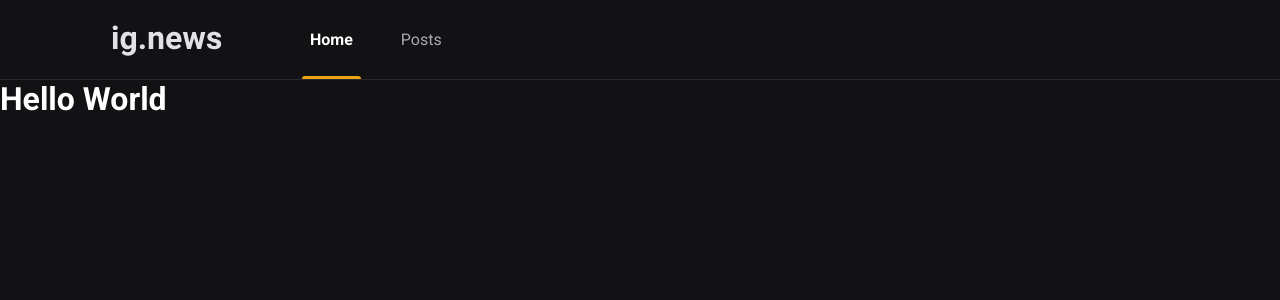
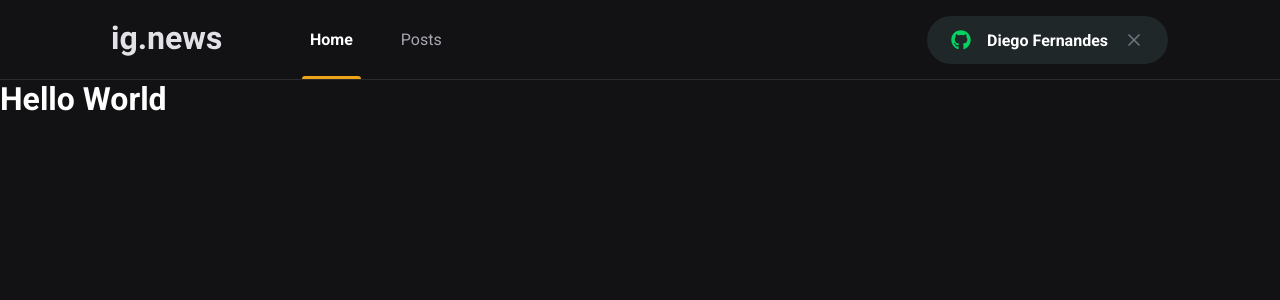
Before and after one commit to sararchh/nextjs-igNews, a Next.js app: page / in a window 1280 px wide. Shown: the top 300 px of the page. Built offline with nearby package versions, Linux system fonts and the light colour scheme.

Commit message:
icongithub

```diff
--- a/package.json
+++ b/package.json
@@ -13,6 +13,7 @@
     "next": "12.1.0",
     "react": "17.0.2",
     "react-dom": "17.0.2",
+    "react-icons": "^4.3.1",
     "sass": "^1.49.9",
     "typescript": "^4.6.2"
   },
--- a/src/components/Header/index.tsx
+++ b/src/components/Header/index.tsx
@@ -1,3 +1,4 @@
+import { SingInButton } from '../SingInButton';
 import styles from './styles.module.scss';
 
 export function Header() {
@@ -9,6 +10,8 @@
           <a className={styles.active} href="">Home</a>
           <a href="">Posts</a>
         </nav>
+
+        <SingInButton />
       </div>
     </header>
   );
--- a/src/components/Header/styles.module.scss
+++ b/src/components/Header/styles.module.scss
@@ -52,4 +52,8 @@
       }
     }
   }
+
+  > button {
+    margin-left: auto //Quando a margin é de algum lado e se da auto, o css tenta dar a maior margin que puder
+  }
 }
--- /dev/null
+++ b/src/components/SingInButton/index.tsx
@@ -0,0 +1,28 @@
+import styles from './styles.module.scss';
+import { FaGithub } from 'react-icons/fa';
+import { FiX } from 'react-icons/fi';
+
+export function SingInButton() {
+  const isUserLoggedIn = true;
+
+  return isUserLoggedIn ? (
+    <button
+      type="button"
+      className={styles.singInButton}
+    >
+      <FaGithub color="#04d361" />
+      Diego Fernandes
+      <FiX color="#737380" className={styles.closeIcon} />
+    </button>
+
+  ) : (
+
+    <button
+      type="button"
+      className={styles.singInButton}
+    >
+      <FaGithub color="#eba417" />
+      Sign in with Github
+    </button >
+  );
+}
--- /dev/null
+++ b/src/components/SingInButton/styles.module.scss
@@ -0,0 +1,35 @@
+.singInButton {
+  height: 3rem;
+  border-radius: 3rem;
+  background: var(--gray-850);
+  border: 0;
+  padding: 0 1.5rem;
+
+
+  display: flex;
+  align-items: center;
+  justify-content: center;
+
+  color: var(--white);
+  font-weight: bold;
+
+  svg {
+    width: 20px;
+    height: 20px;
+  }
+
+  svg:first-child {
+    margin-right: 1rem;
+  }
+
+  svg.closeIcon {
+    margin-left: 1rem;
+  }
+
+  transition: filter 0.2s;
+
+  &:hover {
+    filter: brightness(0.8);
+  }
+
+}
--- a/src/styles/global.scss
+++ b/src/styles/global.scss
@@ -10,6 +10,7 @@
   --gray-100: #e1e1e6;
   --gray-300: #a8a8b3;
   --gray-800: #29292e;
+  --gray-850: #1f2729;
   --gray-900: #121214;
 
   --cyan-500: #61dafb;
```
Also changed, not shown: 1 other file (tests, documents, lock files or other folders).
